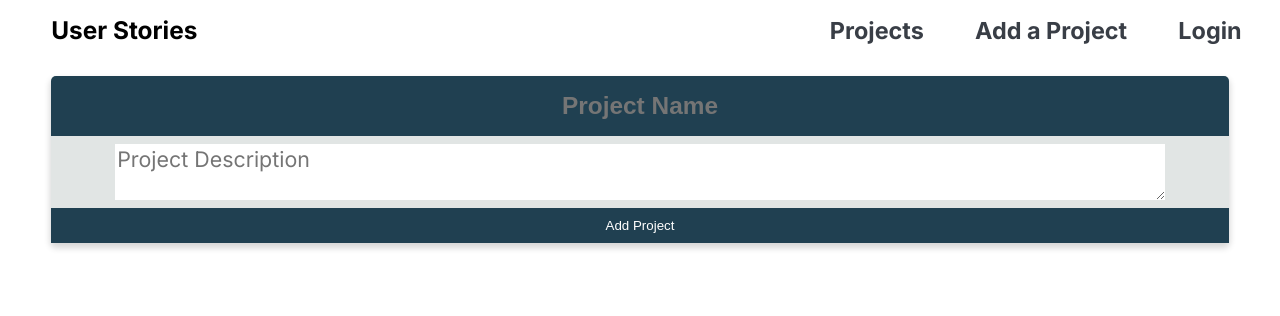
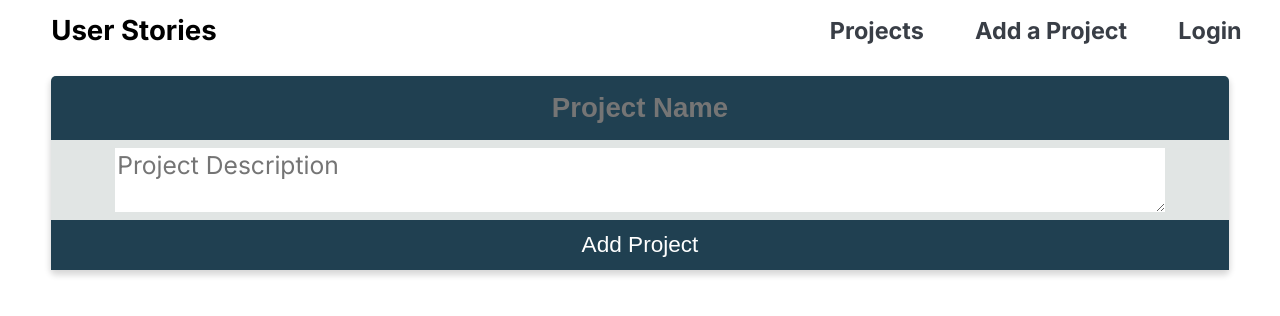
Before and after one commit to mikesnacki/productdashboard, a React (Create React App) app in the folder client/: page /addproject in a window 1280 px wide. Shown: the top 316 px of the page. Built offline with nearby package versions, Linux system fonts and the light colour scheme.

Commit message:
button changes

```diff
--- a/client/src/App.scss
+++ b/client/src/App.scss
@@ -61,7 +61,7 @@ $gray: #9b9b9b;
     }
 
     h1, .user-project-header{
-      font-size: calc(0.5vw + 18px);
+      font-size: calc(0.75vw + 18px);
     }
 
     h2, .story-name , .nav-links{
@@ -69,25 +69,29 @@ $gray: #9b9b9b;
     }
 
     h3{
-      font-size: calc(0.5vw + 16px);
+      font-size: calc(0.75vw + 16px);
     }
 
     h4, textarea{
-      font-size: calc(0.5vw + 15px);
+      font-size: calc(0.75vw + 15px);
     }
 
     h5{
-      font-size: calc(0.5vw + 14px);
+      font-size: calc(0.75vw + 14px);
     }
 
-    h6{
-      font-size: calc(0.5vw + 13px);
+    h6, button{
+      font-size: calc(0.75vw + 13px);
     }
 
     p, a{
-      font-size: calc(0.5vw + 12px);
+      font-size: calc(0.75vw + 12px);
       text-decoration: none;
       -webkit-tap-highlight-color: transparent;
+    }
+
+    button {
+      height: 50px;
     }
 
     button:hover {
@@ -131,6 +135,7 @@ $gray: #9b9b9b;
     flex-direction: row;
     flex-wrap: wrap;
     align-items: stretch;
+    align-content: center;
   }
 
   .flex-row-no-wrap{
@@ -200,9 +205,6 @@ $gray: #9b9b9b;
     margin: auto auto auto 4vw;
   }
 
-      button {
-        font-size: calc(0.5vw + 13px);
-      }
   .menu-bar{
     margin: 1vh 4vw;
     padding: 0.2vh 0.2vw;
@@ -353,6 +355,7 @@ $gray: #9b9b9b;
 .user-inputs, .user-buttons {
   border: none;
   text-align: center;
+  height: 50px;
 }
 
 .user-inputs{
@@ -417,7 +420,6 @@ $gray: #9b9b9b;
   .user-story-header {
     font-weight: 600;
     width: 100%;
-      margin: auto;
     background-color: $tertiary-color;
     color: hsla(0,0%, 100%, 0.86);
     border-radius: 3px 3px 0 0;
@@ -432,11 +434,12 @@ $gray: #9b9b9b;
   }
 
   .user-story-header-preview {
+
     font-weight: 600;
-      margin: auto;
     background-color: $tertiary-color;
     color: hsla(0,0%, 100%, 0.86);
     border-radius: 3px 3px 0 0;
+    height:50px;
     input{
       background-color: transparent;
       border: transparent;
@@ -457,7 +460,6 @@ $gray: #9b9b9b;
 
 .user-story-button{
   background-color: $tertiary-color;
-    height: 34px;
   border: transparent;
   color: hsla(0,0%, 100%, 0.86);
   flex-grow: 1;
@@ -474,8 +476,7 @@ $gray: #9b9b9b;
   border: transparent;
   color: hsla(0,0%, 100%, 0.86);
   border-radius: 0 0 5px 5px;
-    margin-right: 0;
-    height: 30px;
+  margin: 0;
   flex-grow: 1;
 }
 
```
Lines whose indentation alone changed are shown as unchanged.
